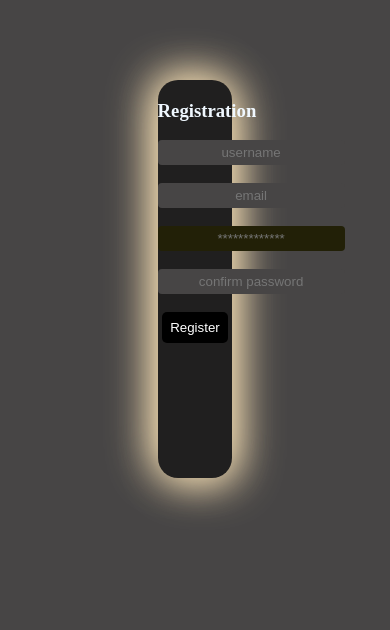
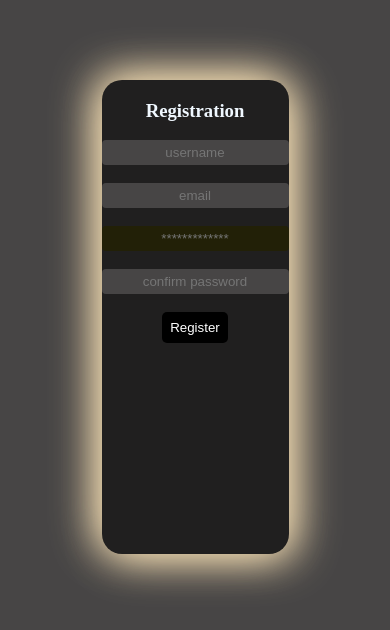
Before and after one commit to TouqeerShaikh/formrivison, a plain HTML site: page index.html in a window 390 px wide. Drawn offline with Linux system fonts and the light colour scheme.

Commit message:
Update index.html media query

```diff
--- a/index.html
+++ b/index.html
@@ -41,6 +41,12 @@
             border-radius: 5px;
             padding: 8px;
         }
+        @media only screen and (max-width:600px){
+            div {
+                width: 50%;
+                height: 56vh;
+            }
+        }
     </style>
 </head>
 <body>
```
